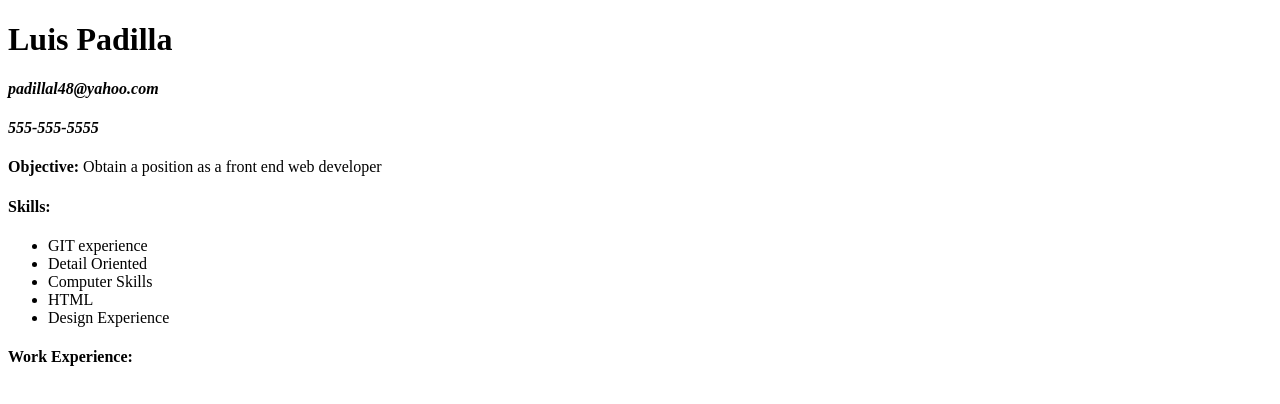
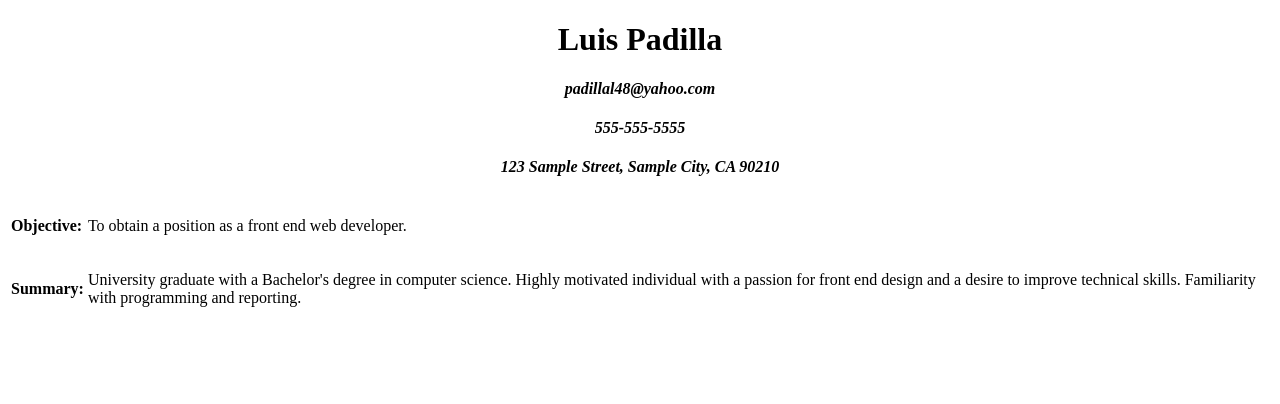
Before and after one commit to padillal/resume, a plain HTML site: page index.html in a window 1280 px wide. Drawn offline with Linux system fonts and the light colour scheme.

Commit message:
updated format

```diff
--- a/index.html
+++ b/index.html
@@ -3,44 +3,47 @@
   <title>Luis Padilla</title>
 </head>
 <body>
+  <!--this is the header portion of the resume-->
   <header>
-    <h1 class="top_section">
-      <span class="name">
+      <center>
+        <h1 class="reume_name">
           <b>Luis Padilla</b>
-      <span/>
         </h1>
-    <h4>
-      <span class="email">
+        <h4 class="resume_email">
           <i>padillal48@yahoo.com</i>
-      </span>
         </h4>
-    <h4>
-      <span class="phone">
+        <h4 class="resume_phone">
           <i>555-555-5555</i>
-      </span>
         </h4>
+        <h4 class="reume_address">
+          <i>123 Sample Street, Sample City, CA 90210</i>
+        </h4>
+      </center>
   </header>
-  <tr>
-    <th>
-      <b>Objective:</b>
-    </th>
-    <td>Obtain a position as a front end web developer</td>
-  </tr>
-
+  <!--this is the content portion of the resume-->
+  <table>
     <tr>
       <td>
-      <h4>Skills:</h4>
-      <ul>
-        <li>GIT experience</li>
-        <li>Detail Oriented</li>
-        <li>Computer Skills</li>
-        <li>HTML</li>
-        <li>Design Experience</li>
-      </ul>
+        <b>Objective:
+        </b>
+      </td>
+      <td>
+        <p>To obtain a position as a front end web developer.<p>
       </td>
     </tr>
-
-  <h4>Work Experience:</h4>
+    <tr>
+      <td>
+        <b>Summary:</b>
+      </td>
+      <td>
+        <p>University graduate with a Bachelor's degree in computer science.
+          Highly motivated individual with a passion for front end design and
+          a desire to improve technical skills. Familiarity with programming
+          and reporting.
+        </p>
+      </td>
+    </tr>
+  </table>
 
 
 </body>
```
Lines whose indentation alone changed are shown as unchanged.
